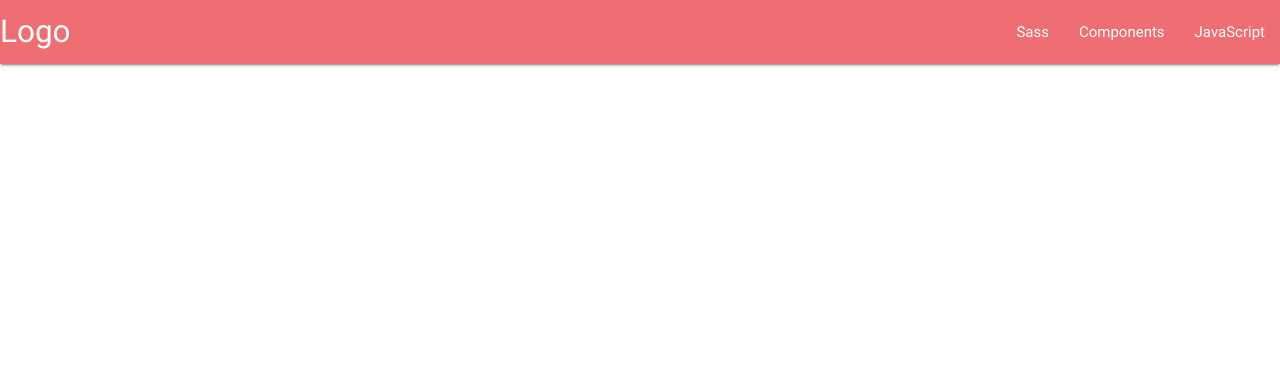
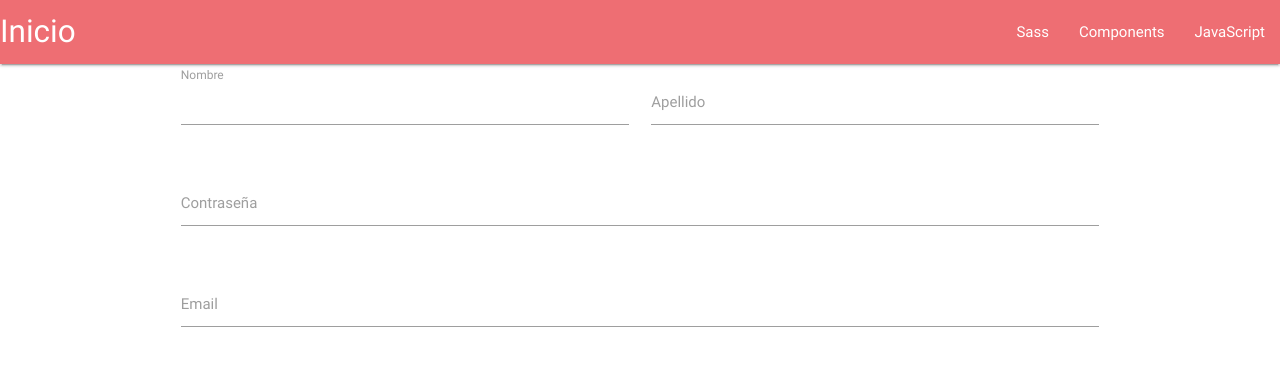
Before and after one commit to mperez36/Ingenier-a-de-Software, a plain HTML site: page Proyecto/Loging.html in a window 1280 px wide. Drawn offline with nearby package versions, Linux system fonts and the light colour scheme.

Commit message:
Se creo el logig

```diff
--- a/Proyecto/Loging.html
+++ b/Proyecto/Loging.html
@@ -12,10 +12,10 @@
    </head>
 
    <body>
-
+<!--Barra de Navegacion-->
      <nav>
         <div class="nav-wrapper">
-          <a href="#" class="brand-logo">Logo</a>
+          <a href="#" class="brand-logo">Inicio </a>
           <ul id="nav-mobile" class="right hide-on-med-and-down">
             <li><a href="sass.html">Sass</a></li>
             <li><a href="badges.html">Components</a></li>
@@ -24,6 +24,47 @@
         </div>
       </nav>
 
+<!--Registro de usuario-->
+<div class="container">
+  <div class="row">
+      <div class="row">
+         <form class="col s12">
+           <div class="row">
+             <div class="input-field col s6">
+               <input placeholder="" id="Nombre" type="text" class="validate">
+               <label for="first_name">Nombre</label>
+             </div>
+             <div class="input-field col s6">
+               <input id="Apellido" type="text" class="validate">
+               <label for="last_name">Apellido</label>
+             </div>
+           </div>
+           <div class="row">
+             <div class="input-field col s12">
+               <input id="password" type="password" class="validate">
+               <label for="password">Contraseña</label>
+             </div>
+           </div>
+           <div class="row">
+             <div class="input-field col s12">
+               <input id="email" type="email" class="validate">
+               <label for="email">Email</label>
+             </div>
+           </div>
+         </form>
+       </div>
+ </div>
+</div>
+
+
+
+
+
+
+
+
+
+
      <!--Import jQuery before materialize.js-->
      <script type="text/javascript" src="https://code.jquery.com/jquery-2.1.1.min.js"></script>
      <script type="text/javascript" src="js/materialize.min.js"></script>
```
